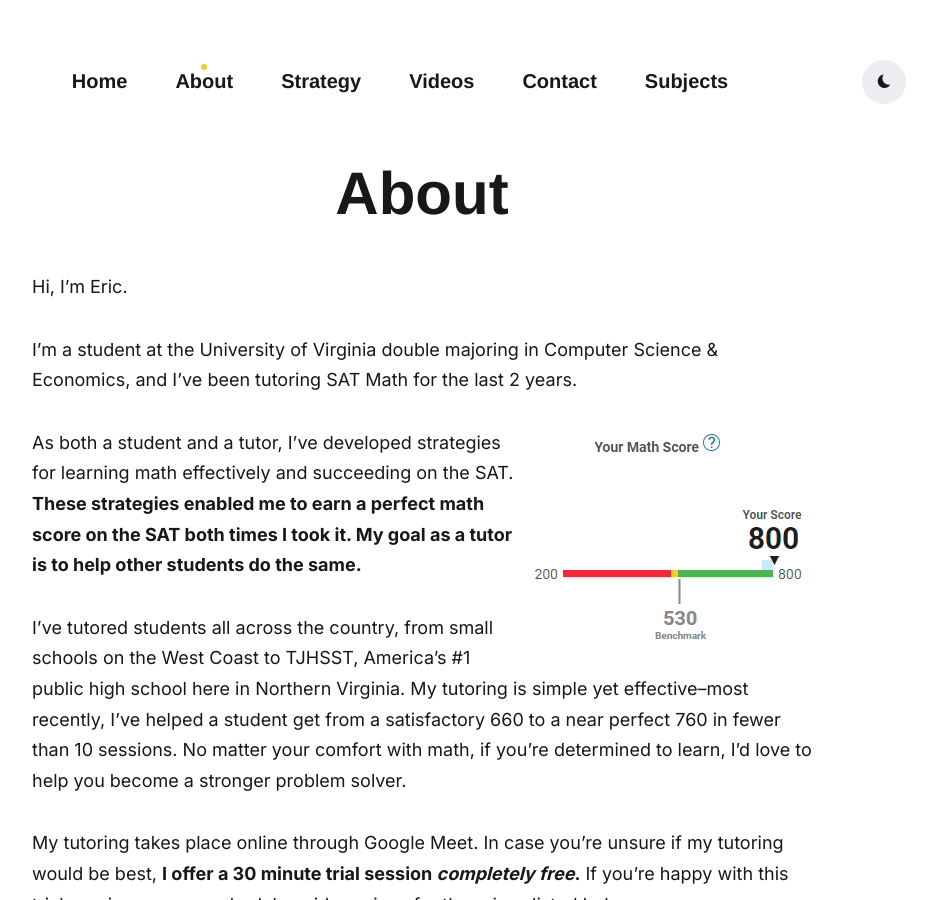
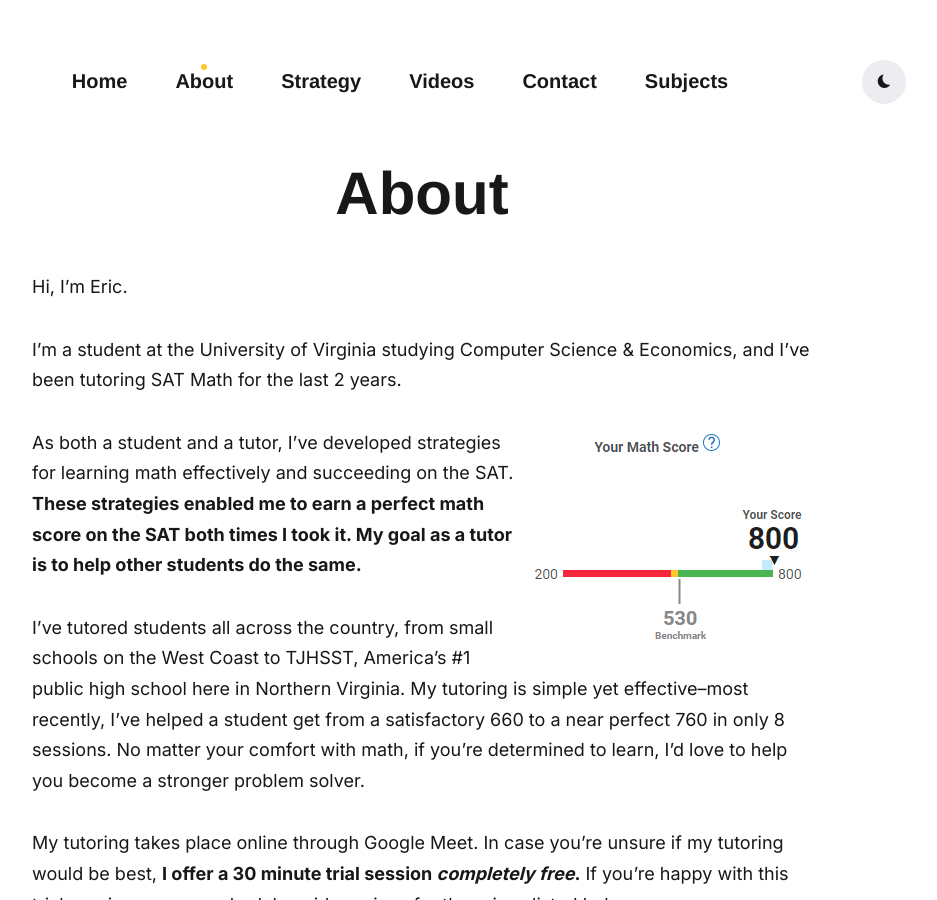
Before and after one commit to qExobyte/qExobyte.github.io, a Jekyll site: the page built from _pages/about.md, in a window 1280 px wide and 900 px high. Shown: the whole window, without its empty margins (218-1155 px from the left). Built offline with Jekyll 4.4.1, drawn with Linux system fonts in a browser that asks for light colours; nearby versions of some CDN libraries; some web fonts are replaced; a script that is not in the unit is left out.

```diff
--- a/_data/settings.yml
+++ b/_data/settings.yml
@@ -81,7 +81,6 @@
     image: "/images/icon.png"
     designation: "SAT Math & AP Computer Science A"
     designation2: "660 to 760 in 2 months"
-    # link: "https://twitter.com/"
     content : "Since I found Eric online, it has been a life changing experience for me! He is very knowledgeable in the field of math, especially in Algebra and SAT Math, not only explaining how to solve problems, but also in depth reasoning behind the math. I was struggling with SAT math and feeling discouraged, but Eric's patient and encouraging approach helped me gain confidence. He will explain in detail any way possible for you to understand, plus provide helpful tips and tricks that make problem solving not only easier, but also faster. With his guidance and support, I was able to achieve my goal (SAT Math 750+). I HIGHLY RECOMMEND Eric as a math tutor to anyone in need of help in math."
 
   - name: "Julia"
--- a/_pages/about.md
+++ b/_pages/about.md
@@ -39,12 +39,12 @@
 
 Hi, I'm Eric.
 
-I'm a student at the University of Virginia double majoring in Computer Science & Economics, and I've been tutoring SAT Math for the last 2 years.
+I'm a student at the University of Virginia studying Computer Science & Economics, and I've been tutoring SAT Math for the last 2 years.
 
 <img src="/images/score.jpg" align="right">
 As both a student and a tutor, I've developed strategies for learning math effectively and succeeding on the SAT. **These strategies enabled me to earn a perfect math score on the SAT both times I took it. My goal as a tutor is to help other students do the same.**
 
-I've tutored students all across the country, from small schools on the West Coast to TJHSST, America's #1 public high school here in Northern Virginia. My tutoring is simple yet effective--most recently, I've helped a student get from a satisfactory 660 to a near perfect 760 in fewer than 10 sessions. No matter your comfort with math, if you're determined to learn, I'd love to help you become a stronger problem solver.
+I've tutored students all across the country, from small schools on the West Coast to TJHSST, America's #1 public high school here in Northern Virginia. My tutoring is simple yet effective--most recently, I've helped a student get from a satisfactory 660 to a near perfect 760 in only 8 sessions. No matter your comfort with math, if you're determined to learn, I'd love to help you become a stronger problem solver.
 
 My tutoring takes place online through Google Meet. In case you're unsure if my tutoring would be best, **I offer a 30 minute trial session *completely free*.** If you're happy with this trial session, we can schedule paid sessions for the prices listed below.
 
```
Also changed, not shown: _projects/4.md (added, +7 -0 lines), _projects/5.md (added, +7 -0 lines), _projects/6.md (added, +7 -0 lines).
